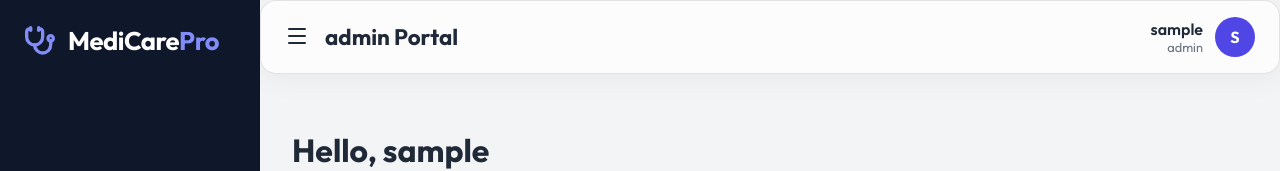
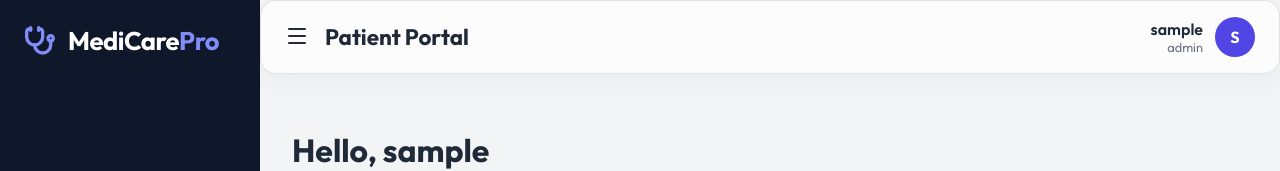
Before and after one commit to dabloo01/healthcare-frontend, a React (Vite) app: page / in a window 1280 px wide. Shown: the top 171 px of the page. Built offline with nearby package versions, Linux system fonts and the light colour scheme; no server answers; sample sign-in values are in the browser's storage.

Commit message:
fix: support legacy role names for dashboard routing

```diff
--- a/src/App.jsx
+++ b/src/App.jsx
@@ -108,7 +108,7 @@ function App() {
 
               <nav style={{ display: 'flex', flexDirection: 'column', flex: 1, gap: '4px' }}>
                 {/* Admin & Receptionist Nav */}
-                {(userRole === 'Admin' || userRole === 'Receptionist') && (
+                {(userRole === 'Admin' || userRole === 'Hospital Admin' || userRole === 'Receptionist') && (
                   <>
                     <NavItem to="/" icon={LayoutDashboard} label="Admin Dashboard" />
                     <NavItem to="/patients" icon={Users} label="Patients" />
@@ -120,7 +120,7 @@ function App() {
                 )}
 
                 {/* Doctor Nav */}
-                {userRole === 'Doctor' && (
+                {(userRole === 'Doctor' || userRole === 'Head Doctor') && (
                   <>
                     <NavItem to="/" icon={LayoutDashboard} label="Doctor Dashboard" />
                     <NavItem to="/patients" icon={Users} label="My Patients" />
@@ -159,7 +159,9 @@ function App() {
                     <Menu size={24} />
                   </button>
                   <h2 style={{ fontSize: '1.4rem', fontWeight: '700', color: 'var(--text-main)', margin: 0 }}>
-                    {userRole} Portal
+                    {userRole.includes('Admin') ? 'Admin Portal' :
+                     userRole.includes('Doctor') ? 'Doctor Portal' :
+                     userRole === 'Receptionist' ? 'Reception Portal' : 'Patient Portal'}
                   </h2>
                 </div>
 
@@ -204,8 +206,8 @@ function App() {
                 <Routes>
                   {/* Dashboard Route changes based on role */}
                   <Route path="/" element={
-                    userRole === 'Admin' || userRole === 'Receptionist' ? <Dashboard /> :
-                    userRole === 'Doctor' ? <DoctorDashboard /> :
+                    userRole === 'Admin' || userRole === 'Hospital Admin' || userRole === 'Receptionist' ? <Dashboard /> :
+                    userRole === 'Doctor' || userRole === 'Head Doctor' ? <DoctorDashboard /> :
                     <PatientDashboard />
                   } />
 
```
